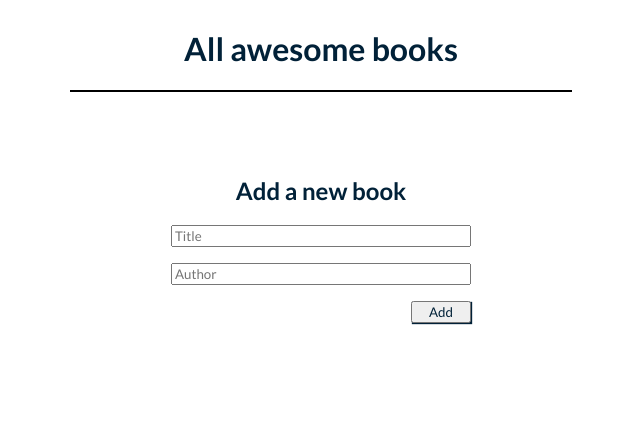
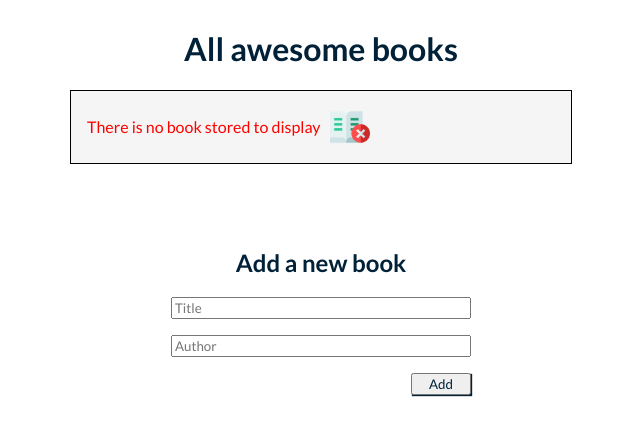
Before and after one commit to Amrhub/Awesome-Books, a plain HTML site: page index.html in a window 1280 px wide. Shown: the whole page, without its empty margins (319-959 px from the left). Drawn offline with Linux system fonts and the light colour scheme.

Commit message:
feat: display no books found UI

```diff
--- a/index.html
+++ b/index.html
@@ -12,6 +12,7 @@
 <body>
     <h1>All awesome books</h1>
     <main class="books-container">
+        <span>There is no book stored to display <img src="images/no-book.png" alt="no book logo"></span>
     </main>
 
     <section class="add-book-wrapper">
--- a/scripts/domManipulation.js
+++ b/scripts/domManipulation.js
@@ -3,15 +3,20 @@
 /* eslint-disable prefer-const */
 /* eslint-disable no-undef */
 const booksContainer = document.querySelector('.books-container');
+const noBook = booksContainer.querySelector('span');
 
 function displayBooks() {
-  if (booksContainer.querySelectorAll('div')) {
+  if (booksContainer.querySelectorAll('div').length) {
     Array.from(booksContainer.querySelectorAll('div')).forEach(
       (bookContainer) => {
         booksContainer.removeChild(bookContainer);
       }
     );
   }
+
+  if (allBooks.books.length === 0) {
+    noBook.style.display = 'flex';
+  } else noBook.style.display = 'none';
 
   allBooks.books.forEach((book) => {
     const bookContainer = document.createElement('div');
--- a/scripts/index.js
+++ b/scripts/index.js
@@ -43,12 +43,14 @@ function assignRemoveEventListener() {
   if (allBooks.books.length > 0) {
     removeBtns = Array.from(booksContainer.querySelectorAll('button'));
     removeBtns.forEach((removeBtn) => {
-      removeBtn.onclick = (e) => allBooks.removeBook(e.path[0]);
+      removeBtn.onclick = (e) => {
+        allBooks.removeBook(e.target);
+      };
     });
   }
 }
 
 // call the functions on load for first time
 
-if (allBooks.books.length) displayBooks();
+displayBooks();
 assignRemoveEventListener();
--- a/style/style.scss
+++ b/style/style.scss
@@ -20,6 +20,16 @@ button {
   width: 100%;
   max-width: 500px;
   border: 1px solid black;
+
+  span {
+    display: none;
+    color: red;
+    padding: 1rem;
+
+    img {
+      width: 40px;
+    }
+  }
 
   & > * {
     box-sizing: border-box;
```
Also changed, not shown: images/no-book.png (added), style/style.css, 1 other file.
